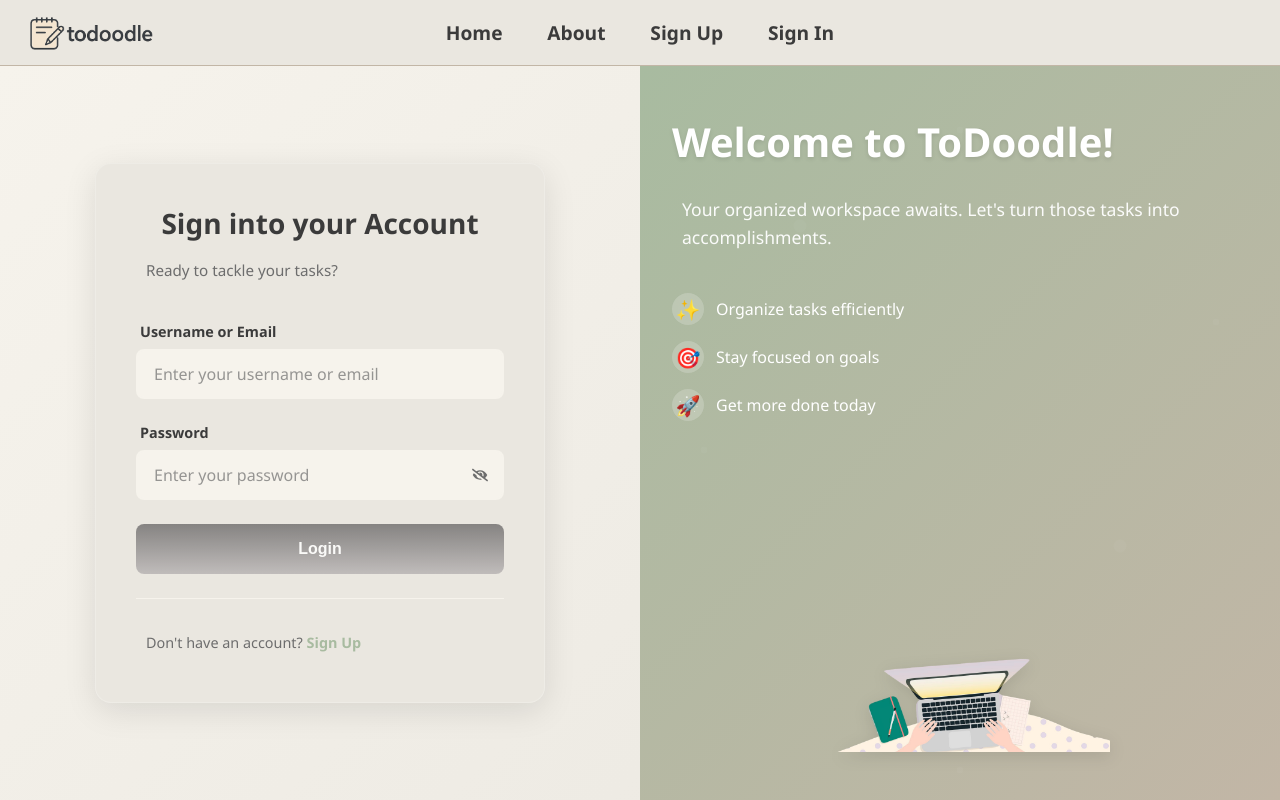
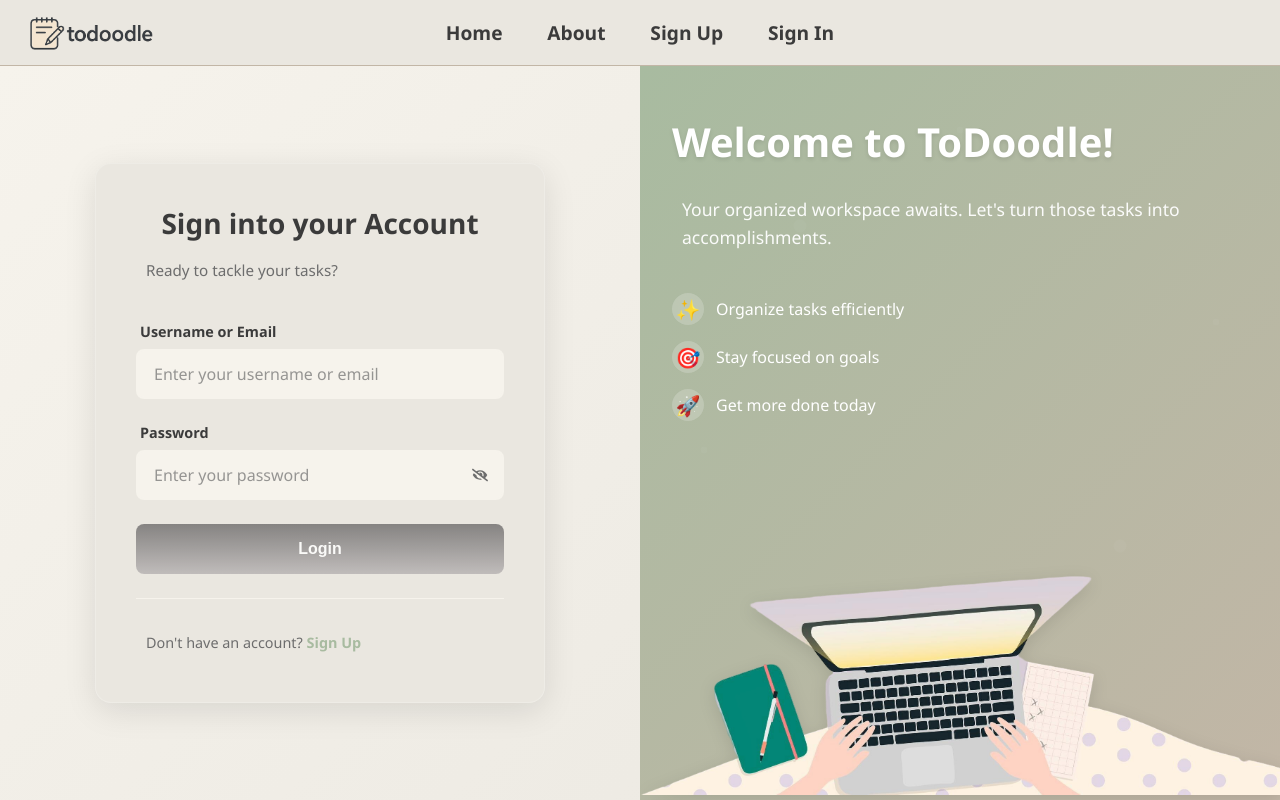
Before and after one commit to jeremyu25/ToDoodle, a React (Vite) app in the folder todoodlefrontend/: page /sign_in in a window 1280 px wide. Built offline with nearby package versions, Linux system fonts and the light colour scheme.

Commit message:
Fixed ugly picture

```diff
--- a/todoodlefrontend/src/pages/UserSignInPage/UserSignInPage.css
+++ b/todoodlefrontend/src/pages/UserSignInPage/UserSignInPage.css
@@ -81,11 +81,13 @@
 }
 
 .logo-container {
-    position: relative;
-    z-index: 1;
-    display: flex;
-    justify-content: center;
-    align-items: center;
+    position: absolute;
+    z-index: 0;
+    bottom: 0;
+    left: 0;
+    justify-content: flex-end;
+    align-items: flex-start;
+    width: 100%;
 }
 
 .signin-logo {
@@ -322,6 +324,10 @@
     .signin-form-container {
         padding: 2rem;
     }
+
+    .logo-container {
+        display: none;
+    }
 }
 
 @media (max-width: 768px) {
--- a/todoodlefrontend/src/pages/UserSignUpPage/UserSignUpPage.css
+++ b/todoodlefrontend/src/pages/UserSignUpPage/UserSignUpPage.css
@@ -81,12 +81,15 @@
 }
 
 .logo-container {
-    position: relative;
-    z-index: 1;
-    display: flex;
-    justify-content: center;
-    align-items: center;
+    position: absolute;
+    z-index: 0;
+    bottom: 0;
+    left: 0;
+    justify-content: flex-end;
+    align-items: flex-start;
+    width: 100%;
 }
+
 
 .signup-logo {
     max-width: 100%;
@@ -324,6 +327,10 @@
     .signup-form-container {
         padding: 2rem;
     }
+
+    .logo-container {
+        display: none;
+    }
 }
 
 @media (max-width: 768px) {
```
Also changed, not shown: todoodlefrontend/src/assets/virtual-learning-background-with-design-space.png.
